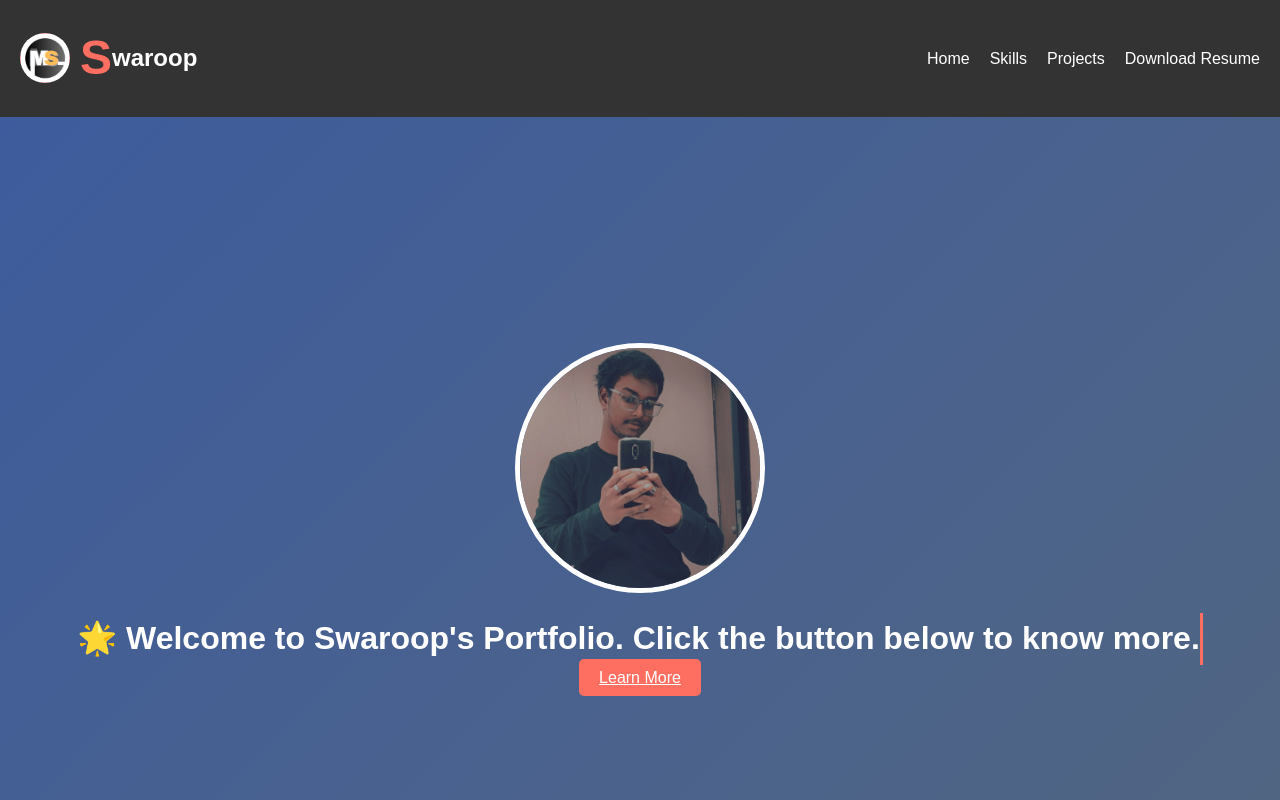
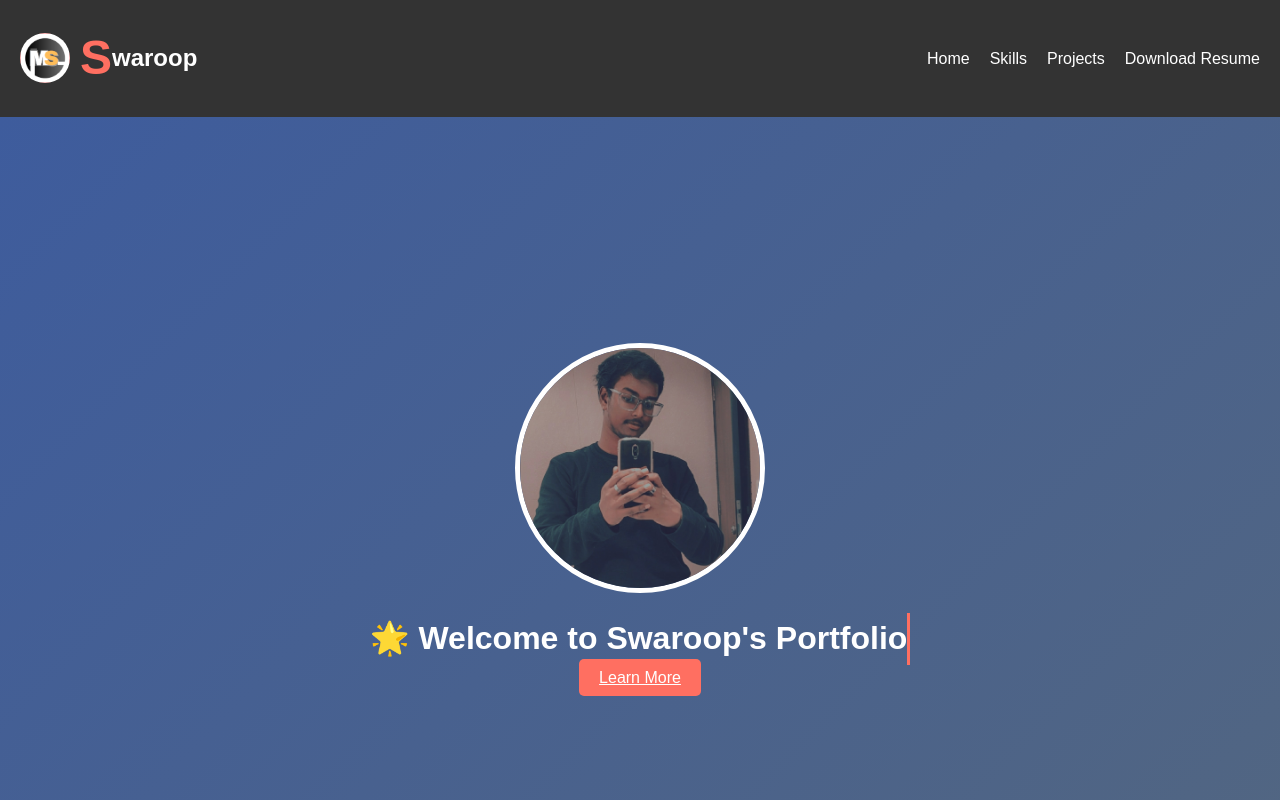
Before and after one commit to swaroopms658/portfolio, a React (Vite) app: page / in a window 1280 px wide. Shown: the top 800 px of the page. Built offline with nearby package versions, Linux system fonts and the light colour scheme.

Commit message:
Update LandingPage.jsx

```diff
--- a/src/components/LandingPage.jsx
+++ b/src/components/LandingPage.jsx
@@ -34,8 +34,7 @@ const LandingPage = () => {
       </div>
       <header className="landing-header">
         <h1 className="typing">
-          🌟 Welcome to Swaroop's Portfolio. Click the button below to know
-          more.
+          🌟 Welcome to Swaroop's Portfolio
         </h1>
         <HashLink smooth to="/#skills" className="cta-button">
           Learn More
```
